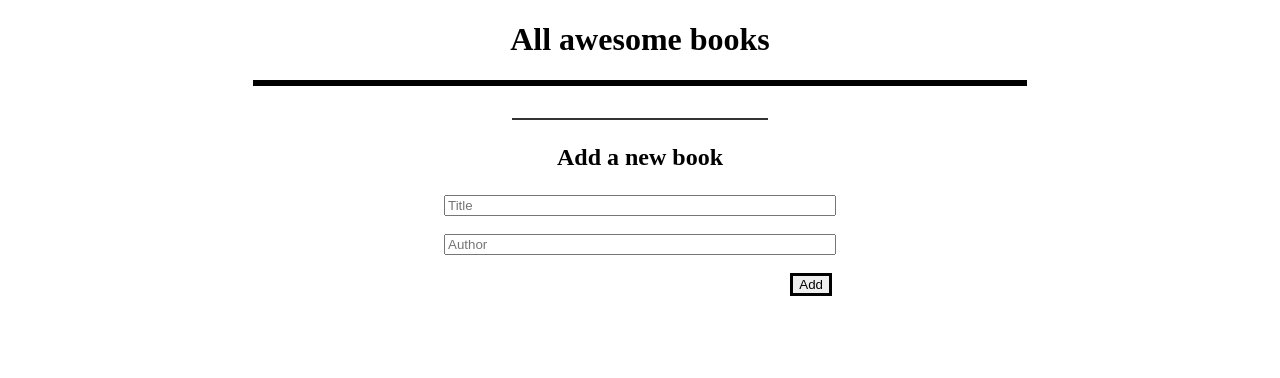
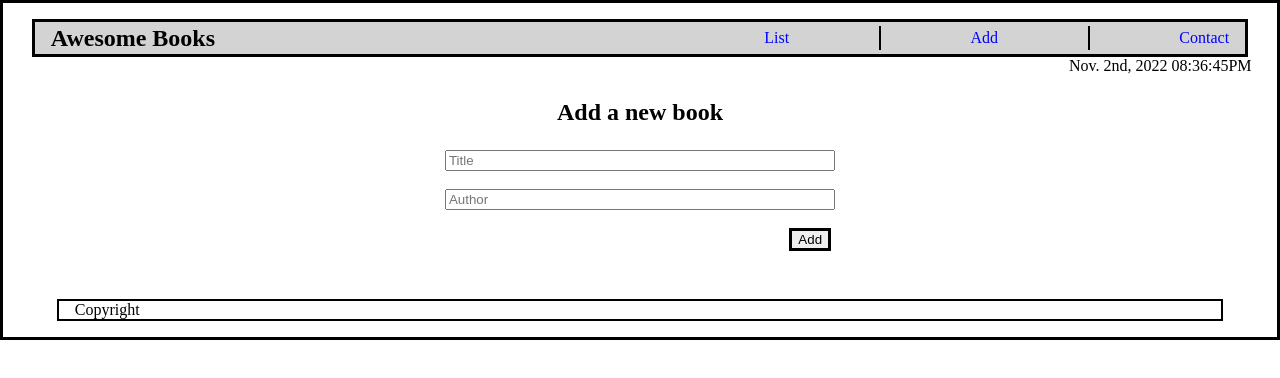
Before and after one commit to PeteUgwu/Awesome-books, a website: page index.html in a window 1280 px wide. Drawn offline with Linux system fonts and the light colour scheme.

Commit message:
updated nav,index and style files

```diff
--- a/index.html
+++ b/index.html
@@ -8,12 +8,28 @@
     <link rel="stylesheet" href="style.css" />
   </head>
   <body>
+    <div class="wrap-all">
+      <nav class="nav-bar">
+        <h2>Awesome Books</h2>
+        <ul class="nav-list">
+          <li class="books-list">List</li>
+          <li class="vr"></li>
+          <li class="add-book">Add</li>
+          <li class="vr"></li>
+          <li class="contact-info">Contact</li>
+        </ul>
+      </nav>
+      <div class="date-time">Nov. 2nd, 2022 08:36:45PM</div>
+
       <div class="wrap">
+        <!-- <h1>All awesome books</h1> -->
         <h1>All awesome books</h1>
+
         <div class="books"></div>
-      <hr class="hr" />
+        <!-- <hr class="hr" /> -->
+
+        <form class="form">
           <p class="add">Add a new book</p>
-      <form class="form">
           <input
             type="text"
             id="fname"
@@ -30,7 +46,23 @@
           /><br /><br />
           <div class="button-form"><button type="submit">Add</button></div>
         </form>
+
+        <div class="contact">
+          <h3>Contact Us</h3>
+          <p>
+            Have question or any concerns to get accross to us? <br />
+            You can reach out to us!
+          </p>
+          <ul>
+            <li>Our e-mail: Peterugwu64@gmail.com</li>
+            <li>Our phone number: +2347035091944</li>
+            <li>Our address: Kute way, akala estate Ibadan, Oyo state.</li>
+          </ul>
+        </div>
+        <p class="copy-right">Copyright</p>
+      </div>
+    </div>
     <script src="class.js"></script>
-    </div>
+    <script src="nav.js"></script>
   </body>
 </html>
--- /dev/null
+++ b/nav.js
@@ -0,0 +1,31 @@
+const booksList = document.querySelector('.books-list');
+const addBooks = document.querySelector('.add-book');
+const contactInfo = document.querySelector('.contact-info');
+const books = document.querySelector('.books');
+const forms = document.querySelector('.form');
+const contact = document.querySelector('.contact');
+const tag = document.querySelector('h1');
+
+books.style.display = 'none';
+forms.style.display = 'block';
+contact.style.display = 'none';
+tag.style.display = 'none';
+
+booksList.addEventListener('click', () => {
+  forms.style.display = 'none';
+  contact.style.display = 'none';
+  books.style.display = 'block';
+  tag.style.display = 'block';
+});
+addBooks.addEventListener('click', () => {
+  forms.style.display = 'block';
+  books.style.display = 'none';
+  contact.style.display = 'none';
+  tag.style.display = 'none';
+});
+contactInfo.addEventListener('click', () => {
+  forms.style.display = 'none';
+  books.style.display = 'none';
+  tag.style.display = 'none';
+  contact.style.display = 'block';
+});
--- a/style.css
+++ b/style.css
@@ -3,6 +3,67 @@ body {
   font-weight: 400;
   margin: 0;
   padding: 0;
+}
+
+.wrap-all {
+  border: 3px solid;
+  height: auto;
+  padding: 1rem 0;
+}
+
+.nav-bar {
+  width: 95%;
+  height: 2rem;
+  display: flex;
+  justify-content: flex-end;
+  align-items: center;
+  background-color: lightgray;
+  border: 3px solid;
+  margin: auto;
+}
+
+.nav-list {
+  width: 40%;
+  height: auto;
+  display: flex;
+  justify-content: space-between;
+  align-items: center;
+  padding: 0 1rem;
+}
+
+.nav-list li {
+  list-style: none;
+  color: blue;
+  cursor: pointer;
+}
+
+.vr {
+  border-right: 2px solid black;
+  height: 1.5rem;
+}
+
+.contact ul li {
+  text-align: left;
+}
+
+.nav-list li:hover {
+  color: aqua;
+}
+
+.date-time {
+  display: flex;
+  justify-content: flex-end;
+  width: 98%;
+}
+
+h2 {
+  width: 60%;
+  padding-left: 1rem;
+}
+
+h3 {
+  font-size: 1.5rem;
+  font-weight: bold;
 }
 
 .wrap {
@@ -72,3 +133,20 @@ button {
 .form input {
   width: 50%;
 }
+
+.contact {
+  width: 50%;
+  margin: auto;
+}
+
+.contact p {
+  text-align: left;
+}
+
+.copy-right {
+  width: 90%;
+  border: 2px solid;
+  margin: 3rem auto 0;
+  text-align: left;
+  padding-left: 1rem;
+}
```
Lines whose indentation alone changed are shown as unchanged.
